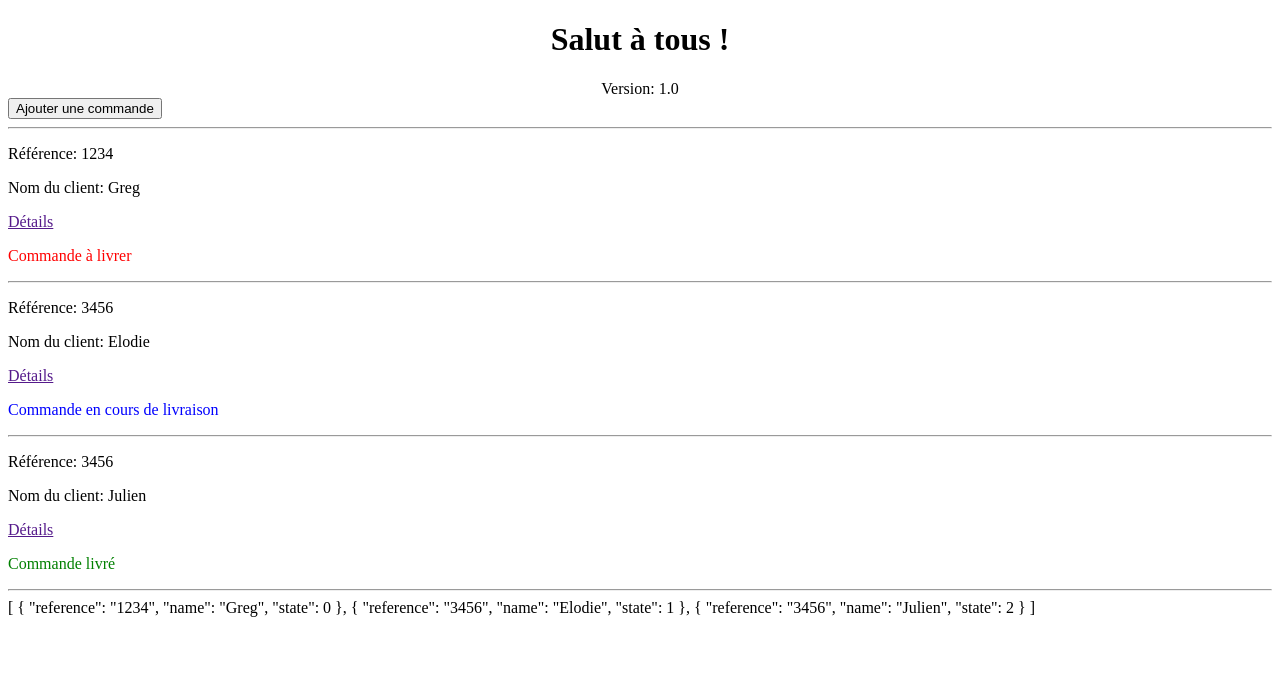
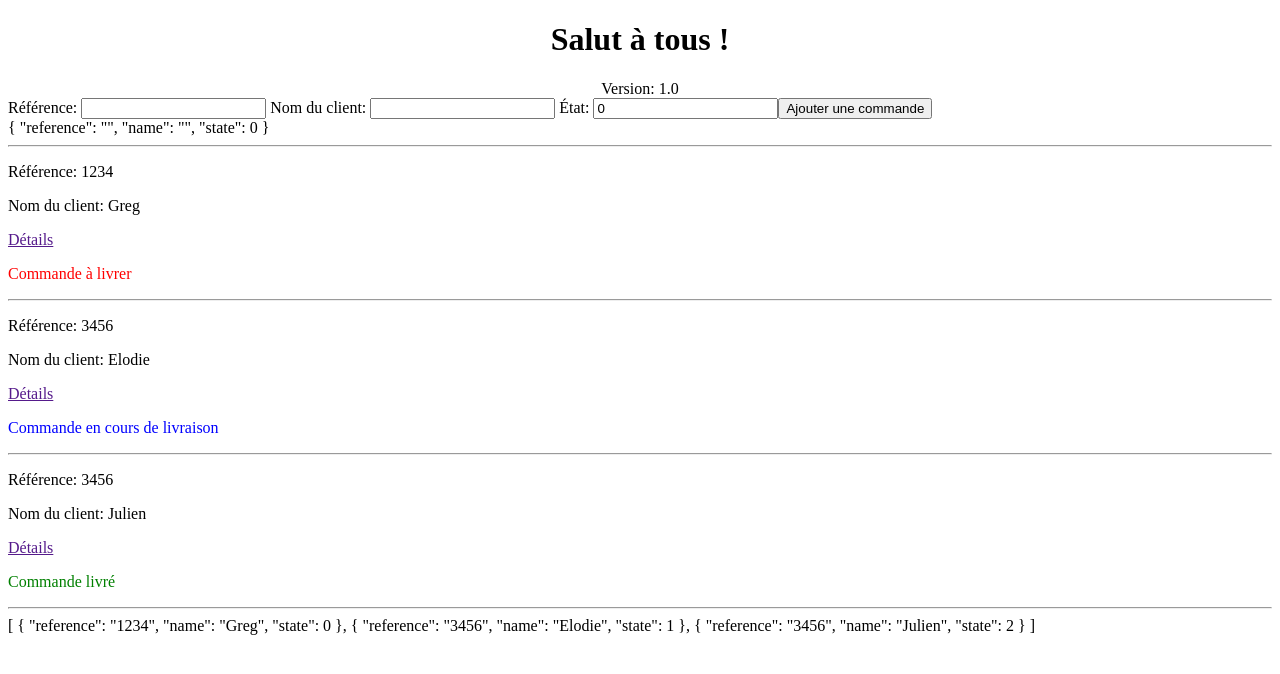
Before and after one commit to GregLeBarbar/angular-livraison, an Angular app: page / in a window 1280 px wide. Shown: the top 674 px of the page. Built offline with nearby package versions, Linux system fonts and the light colour scheme.

Commit message:
Data binding = Binding bidirectionnel

```diff
--- a/src/app/app.component.html
+++ b/src/app/app.component.html
@@ -6,8 +6,17 @@
 
 </div>
 
+Référence: <input [(ngModel)]="newItem.reference" />
+Nom du client: <input [(ngModel)]="newItem.name" />
+État: <input [(ngModel)]="newItem.state" />
+
 <!-- exemple d'événement -->
 <button (click)="createCommand()">Ajouter une commande</button>
+
+<div>
+  <!-- exemple d'utilisation du filtre json pour debuger une liste d'objets -->
+  {{ newItem | json }}
+</div>
 
 <hr />
 
--- a/src/app/app.component.ts
+++ b/src/app/app.component.ts
@@ -1,5 +1,5 @@
 import { Component } from '@angular/core';
-import { Event } from '_debugger';
+import { Item } from './models/item';
 
 @Component({
   selector: 'app-root',
@@ -10,17 +10,25 @@ export class AppComponent {
 
   private title: string;
   private version: string;
-  private collection: [any];
+  private collection: [Item];
+  private reference: string;
+  private newItem: Item;
 
   constructor() {
 
     this.title = 'Salut à tous !';
     this.version = '1.0';
+    this.reference = '';
     this.collection = [
-      {reference: '1234', name: 'Greg', state: 0},
-      {reference: '3456', name: 'Elodie', state: 1},
-      {reference: '3456', name: 'Julien', state: 2},
-    ]
+      new Item({reference: '1234', name: 'Greg', state: 0}),
+      new Item({reference: '3456', name: 'Elodie', state: 1}),
+      new Item({reference: '3456', name: 'Julien', state: 2}),
+    ];
+    this.newItem = this.resetNewItem();
+  }
+
+  resetNewItem() {
+    return new Item({reference: '', name: '', state: 0});
   }
 
   getDetails(event: Event, parameter: string) {
@@ -29,7 +37,7 @@ export class AppComponent {
     // lorsque l'on clique sur le lien
     event.preventDefault();
 
-    // exemple de passage d'info supplémentaire
+    // Exemple de passage d'info supplémentaire
     // en ajoutant un paramètre
     console.log(parameter);
 
@@ -38,12 +46,12 @@ export class AppComponent {
     // et ici on récupère la valeur de l'attribut id.
     // Mais c'est de la bidouille ... l'utilisation des modèles est la version recommandée
     let element = event.target || event.srcElement || event.currentTarget;
-    console.log("La réféence de l'objet est: ", element.attributes.id.value);
+    //console.log("La référence de l'objet est: ", element.attributes.id.value);
 
   }
 
   createCommand() {
-    let command = {reference: '9999', name: 'Julien', state: 2};
-    this.collection.push(command);
+    this.collection.push(this.newItem);
+    this.resetNewItem();
   }
 }
--- a/src/app/app.module.ts
+++ b/src/app/app.module.ts
@@ -1,5 +1,6 @@
 import { BrowserModule } from '@angular/platform-browser';
 import { NgModule } from '@angular/core';
+import { FormsModule } from '@angular/forms';
 
 
 import { AppComponent } from './app.component';
@@ -10,7 +11,7 @@ import { AppComponent } from './app.component';
     AppComponent
   ],
   imports: [
-    BrowserModule
+    BrowserModule, FormsModule
   ],
   providers: [],
   bootstrap: [AppComponent]
--- /dev/null
+++ b/src/app/models/item.ts
@@ -0,0 +1,12 @@
+export class Item {
+
+    private reference: string;
+    private name: string;
+    private state: number;
+
+    constructor(data: any) {
+        this.reference = data.reference;
+        this.name = data.name;
+        this.state = data.state;
+    }
+}
```
Also changed, not shown: 1 other file (tests, documents, lock files or other folders).
